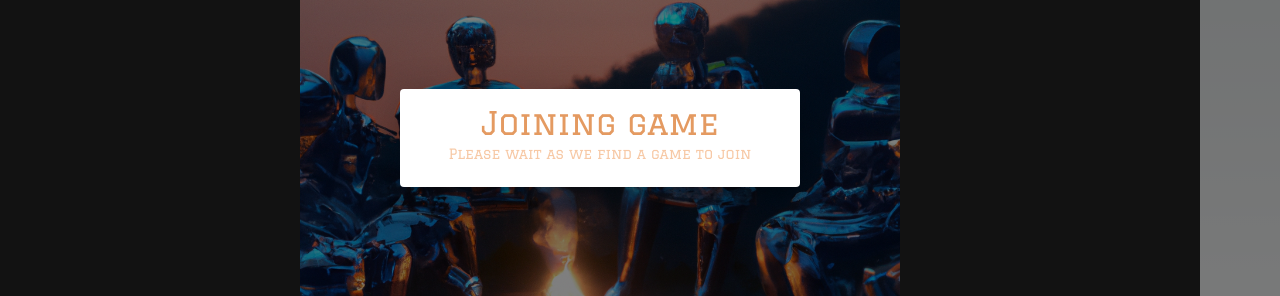
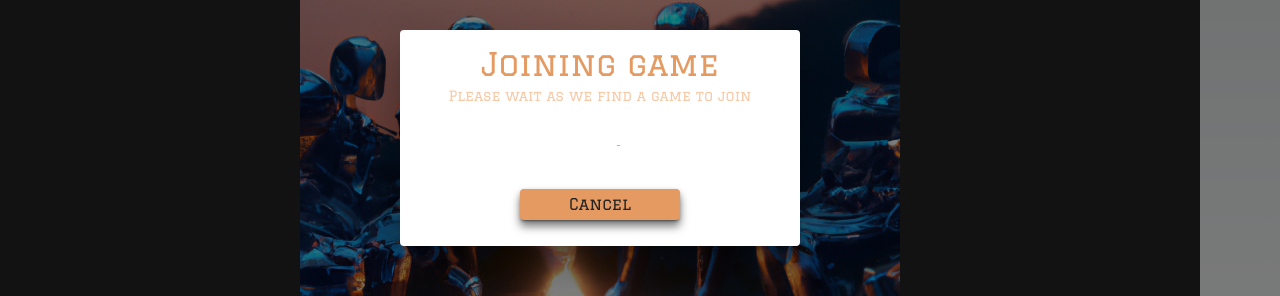
Before and after one commit to vipulvpatil/airetreat, a Next.js app: page / in a window 1280 px wide. Both pictures are taken after a click on the button "Join Game". Shown: the part 262-558 px from the top of the page. Built offline with nearby package versions, Linux system fonts and the light colour scheme; no server answers; a web font is replaced by a local one.

Commit message:
added more elements to auto join dialog

```diff
--- a/components/auto_join_game_dialog.js
+++ b/components/auto_join_game_dialog.js
@@ -1,4 +1,4 @@
-import {Dialog, DialogContent, DialogContentText, DialogTitle, Typography} from "@mui/material"
+import {Button, CircularProgress, Dialog, DialogActions, DialogContent, DialogContentText, DialogTitle, Grid, Typography} from "@mui/material"
 import styles from "@/styles/Home.module.css"
 
 const AutoJoinGameDialog = ({open, handleClose}) => {
@@ -20,7 +20,23 @@ const AutoJoinGameDialog = ({open, handleClose}) => {
             Please wait as we find a game to join
           </Typography>
         </DialogContentText>
+        <div style={{paddingTop: "16px"}}>
+          <CircularProgress color="primary" />
+        </div>
       </DialogContent>
+      <DialogActions sx={{padding: "0px"}}>
+        <Grid container className={styles.popupButtons} justifyContent="space-evenly">
+          <Grid item>
+            <Button
+              className={`${styles.poppingButton} ${styles.resizeableButton}`}
+              variant="contained"
+              onClick={handleClose}
+            >
+              <Typography variant="h3">Cancel</Typography>
+            </Button>
+          </Grid>
+        </Grid>
+      </DialogActions>
     </Dialog>
   )
 }
```
